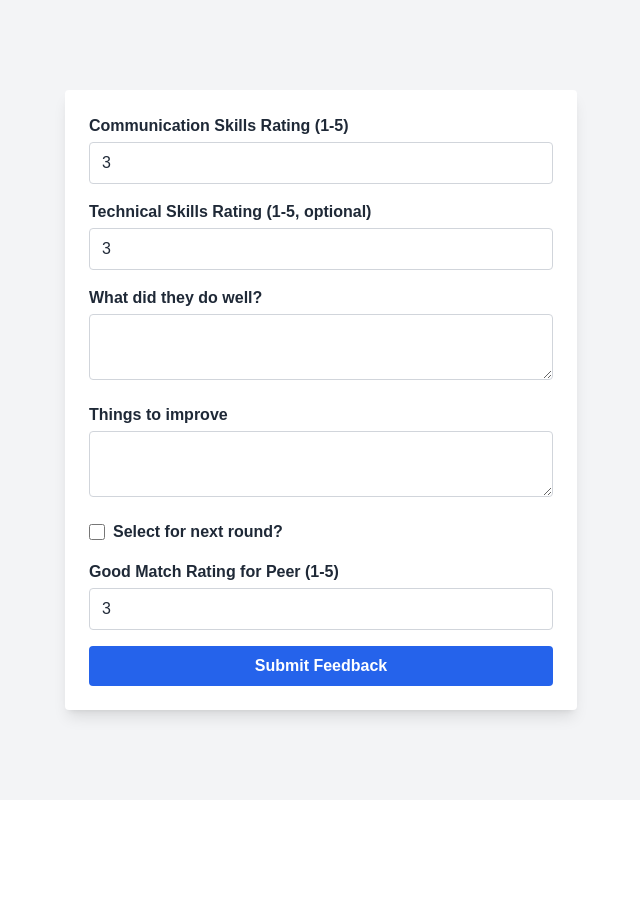
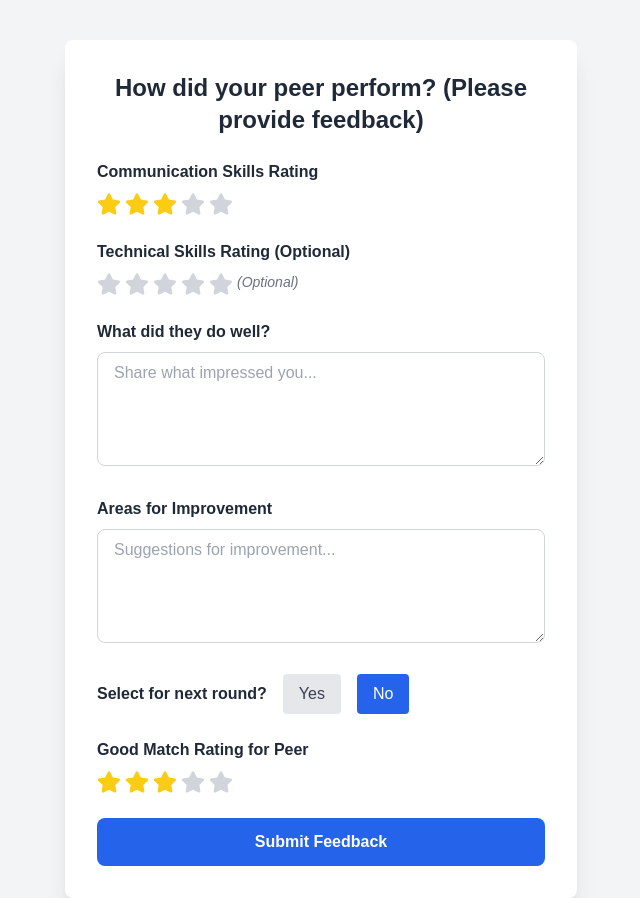
Before and after one commit to deepjyotk/mockmate-frontend, a Next.js app: page /interviewfeedback/1 in a window 1280 px wide. Shown: the whole page, without its empty margins (319-959 px from the left). Before the commit the page ends 800 px from the top, so only its background shows below. Built offline with nearby package versions, Linux system fonts and the light colour scheme; no server answers.

Commit message:
fixed few bugs

```diff
--- a/src/app/view-question/[id]/page.tsx
+++ b/src/app/view-question/[id]/page.tsx
@@ -85,7 +85,7 @@ const ViewQuestionPage = async ({params: promiseParams}: {
         <ul className="list-disc list-inside">
           {question.companies.map((company) => (
             <li key={company.companyId}>
-              Company ID: {company.companyId}, Frequency Asked: {company.frequencyAsked}, Last Asked: {" "}
+              Company Name: {company.companyName}, Frequency Asked: {company.frequencyAsked}, Last Asked: {" "}
               {company.lastAskedDate ? new Date(company.lastAskedDate).toLocaleString() : "N/A"}
             </li>
           ))}
--- a/src/components/auth/signup/SignupForm.tsx
+++ b/src/components/auth/signup/SignupForm.tsx
@@ -1,4 +1,5 @@
 "use client";
+
 import React, { useEffect, useState } from "react";
 import { useRouter } from "next/navigation";
 import { useAppDispatch, useAppSelector } from "@/redux/hooks";
--- a/src/components/feedback/InterviewFeedbackClient.tsx
+++ b/src/components/feedback/InterviewFeedbackClient.tsx
@@ -1,8 +1,10 @@
 'use client';
+
 import { FeedbackRequestModel } from "@/models/feedback/FeedbackRequestModel";
 import { axiosPostRequest } from "@/services/axiosService";
 import { useRouter } from "next/navigation";
 import { useState, FormEvent } from "react";
+import { FaStar } from "react-icons/fa";
 
 export interface PeerFeedbackDTO {
   communicationSkillsRating: number; // 1-5
@@ -22,10 +24,40 @@ interface InterviewFeedbackClientProps {
   roomID: string;
 }
 
+interface StarRatingProps {
+  rating: number;
+  onChange: (rating: number) => void;
+  optional?: boolean;
+}
+
+const StarRating: React.FC<StarRatingProps> = ({ rating, onChange, optional = false }) => {
+  const stars = Array.from({ length: 5 }, (_, i) => i + 1);
+  return (
+    <div className="flex space-x-1">
+      {stars.map((star) => (
+        <button
+          key={star}
+          type="button"
+          onClick={() => onChange(star)}
+          className="focus:outline-none"
+        >
+          <FaStar
+            className={`transition-colors duration-200 text-2xl ${
+              star <= rating ? "text-yellow-400" : "text-gray-300"
+            }`}
+          />
+        </button>
+      ))}
+      {optional && rating === 0 && (
+        <span className="text-sm text-gray-500 italic">(Optional)</span>
+      )}
+    </div>
+  );
+};
+
 const InterviewFeedbackClient: React.FC<InterviewFeedbackClientProps> = ({ roomID }) => {
-
   const [communicationSkillsRating, setCommunicationSkillsRating] = useState<number>(3);
-  const [technicalSkillsRating, setTechnicalSkillsRating] = useState<number | undefined>(3);
+  const [technicalSkillsRating, setTechnicalSkillsRating] = useState<number>(0); // 0 means not set
   const [didWellText, setDidWellText] = useState<string>("");
   const [thingsToImproveText, setThingsToImproveText] = useState<string>("");
   const [nextRoundSelection, setNextRoundSelection] = useState<boolean>(false);
@@ -39,7 +71,7 @@ const InterviewFeedbackClient: React.FC<InterviewFeedbackClientProps> = ({ roomI
       roomHash: roomID,
       peerFeedback: {
         communicationSkillsRating,
-        technicalSkillsRating,
+        technicalSkillsRating: technicalSkillsRating === 0 ? undefined : technicalSkillsRating,
         didWellText,
         thingsToImproveText,
         nextRoundSelection,
@@ -47,98 +79,96 @@ const InterviewFeedbackClient: React.FC<InterviewFeedbackClientProps> = ({ roomI
       },
     };
 
+    const response = await axiosPostRequest('/interviews/feedback', feedbackData);
 
-    const response = await axiosPostRequest('/interviews/feedback',feedbackData) ;
-
-    if ("error" in response){
+    if ("error" in response) {
       router.replace('/');
-      console.error("Failed to submit feedback:");
-      return ;
-    }else{
+      console.error("Failed to submit feedback:", response.error);
+      return;
+    } else {
       router.replace('/');
-      return ;
+      return;
     }
   };
+
   return (
-    <div className="bg-white shadow-lg rounded p-6 w-full max-w-lg">
-      <form onSubmit={submitFeedback} className="flex flex-col space-y-4">
+    <div className="bg-white shadow-xl rounded-lg p-8 w-full max-w-lg mx-auto mt-10">
+      <h2 className="text-2xl font-bold text-center mb-6">How did your peer perform? (Please provide feedback)</h2>
+      <form onSubmit={submitFeedback} className="flex flex-col space-y-6">
+        {/* Communication Skills */}
+        <div>
+          <label className="block font-semibold mb-2">
+            Communication Skills Rating
+          </label>
+          <StarRating rating={communicationSkillsRating} onChange={setCommunicationSkillsRating} />
+        </div>
 
+        {/* Technical Skills */}
         <div>
-          <label className="block font-semibold mb-1" htmlFor="communicationSkillsRating">Communication Skills Rating (1-5)</label>
-          <input
-            type="number"
-            id="communicationSkillsRating"
-            min={1}
-            max={5}
-            value={communicationSkillsRating}
-            onChange={(e) => setCommunicationSkillsRating(Number(e.target.value))}
-            className="border border-gray-300 rounded px-3 py-2 w-full"
+          <label className="block font-semibold mb-2">
+            Technical Skills Rating (Optional)
+          </label>
+          <StarRating rating={technicalSkillsRating} onChange={setTechnicalSkillsRating} optional />
+        </div>
+
+        {/* What did they do well? */}
+        <div>
+          <label className="block font-semibold mb-2">What did they do well?</label>
+          <textarea
+            placeholder="Share what impressed you..."
+            value={didWellText}
+            onChange={(e) => setDidWellText(e.target.value)}
+            className="w-full border border-gray-300 rounded-lg px-4 py-2 focus:outline-none focus:ring-2 focus:ring-blue-400 transition"
+            rows={4}
           />
         </div>
 
+        {/* Areas for Improvement */}
         <div>
-          <label className="block font-semibold mb-1" htmlFor="technicalSkillsRating">Technical Skills Rating (1-5, optional)</label>
-          <input
-            type="number"
-            id="technicalSkillsRating"
-            min={1}
-            max={5}
-            value={technicalSkillsRating ?? ""}
-            onChange={(e) => {
-              const val = e.target.value;
-              setTechnicalSkillsRating(val === "" ? undefined : Number(val));
-            }}
-            className="border border-gray-300 rounded px-3 py-2 w-full"
+          <label className="block font-semibold mb-2">Areas for Improvement</label>
+          <textarea
+            placeholder="Suggestions for improvement..."
+            value={thingsToImproveText}
+            onChange={(e) => setThingsToImproveText(e.target.value)}
+            className="w-full border border-gray-300 rounded-lg px-4 py-2 focus:outline-none focus:ring-2 focus:ring-blue-400 transition"
+            rows={4}
           />
         </div>
 
-        <div>
-          <label className="block font-semibold mb-1" htmlFor="didWellText">What did they do well?</label>
-          <textarea
-            id="didWellText"
-            value={didWellText}
-            onChange={(e) => setDidWellText(e.target.value)}
-            className="border border-gray-300 rounded px-3 py-2 w-full"
-          />
+        {/* Next Round Selection using Yes/No Buttons */}
+        <div className="flex items-center space-x-4">
+          <span className="font-semibold">Select for next round?</span>
+          <button
+            type="button"
+            onClick={() => setNextRoundSelection(true)}
+            className={`px-4 py-2 rounded transition-colors ${
+              nextRoundSelection ? "bg-blue-600 text-white" : "bg-gray-200 text-gray-700 hover:bg-gray-300"
+            }`}
+          >
+            Yes
+          </button>
+          <button
+            type="button"
+            onClick={() => setNextRoundSelection(false)}
+            className={`px-4 py-2 rounded transition-colors ${
+              !nextRoundSelection ? "bg-blue-600 text-white" : "bg-gray-200 text-gray-700 hover:bg-gray-300"
+            }`}
+          >
+            No
+          </button>
         </div>
 
+        {/* Good Match Rating */}
         <div>
-          <label className="block font-semibold mb-1" htmlFor="thingsToImproveText">Things to improve</label>
-          <textarea
-            id="thingsToImproveText"
-            value={thingsToImproveText}
-            onChange={(e) => setThingsToImproveText(e.target.value)}
-            className="border border-gray-300 rounded px-3 py-2 w-full"
-          />
-        </div>
-
-        <div className="flex items-center space-x-2">
-          <input
-            type="checkbox"
-            id="nextRoundSelection"
-            checked={nextRoundSelection}
-            onChange={(e) => setNextRoundSelection(e.target.checked)}
-            className="h-4 w-4"
-          />
-          <label htmlFor="nextRoundSelection" className="font-semibold">Select for next round?</label>
-        </div>
-
-        <div>
-          <label className="block font-semibold mb-1" htmlFor="goodMatchForPeerRating">Good Match Rating for Peer (1-5)</label>
-          <input
-            type="number"
-            id="goodMatchForPeerRating"
-            min={1}
-            max={5}
-            value={goodMatchForPeerRating}
-            onChange={(e) => setGoodMatchForPeerRating(Number(e.target.value))}
-            className="border border-gray-300 rounded px-3 py-2 w-full"
-          />
+          <label className="block font-semibold mb-2">
+            Good Match Rating for Peer
+          </label>
+          <StarRating rating={goodMatchForPeerRating} onChange={setGoodMatchForPeerRating} />
         </div>
 
         <button
           type="submit"
-          className="bg-blue-600 text-white font-semibold px-4 py-2 rounded hover:bg-blue-700 transition"
+          className="bg-blue-600 hover:bg-blue-700 text-white font-semibold py-3 rounded-lg transition-colors"
         >
           Submit Feedback
         </button>
--- a/src/components/room/BehavioralInterviewComponent/BehavioralInterviewComponent.tsx
+++ b/src/components/room/BehavioralInterviewComponent/BehavioralInterviewComponent.tsx
@@ -1,85 +1,151 @@
-// BehavioralInterviewComponent.js
-
+import React, { useEffect, useRef, useState } from "react";
+import ReactMarkdown from "react-markdown";
 import VideoCall from "@/components/room/VideoCall/VideoCall";
-import QuestionSection from "@/components/room/QuestionSection";
-import { useRef } from "react";
 import { GetRoomPayloadResponse } from "@/models/room/GetRoomPayloadResponse";
 
-interface BehavioralInterviewComponentProps {
+interface BehavioralEngineeringComponentProps {
   roomId: string;
   roomPayload: GetRoomPayloadResponse;
   isInterviewerRole: boolean;
-  dividerPosition: number;
-  handleMouseDown: () => void;
   handleEndCall: () => void;
 }
 
-const BehavioralInterviewComponent = ({
+const BehavioralInterviewComponent: React.FC<BehavioralEngineeringComponentProps> = ({
   roomId,
   roomPayload,
   isInterviewerRole,
-  dividerPosition,
-  handleMouseDown,
   handleEndCall,
-}: BehavioralInterviewComponentProps) => {
-  const leftPanelRef = useRef<HTMLDivElement | null>(null);
-  const rightPanelRef = useRef<HTMLDivElement | null>(null);
-  const dividerRef = useRef<HTMLDivElement | null>(null);
+}) => {
+  const videoCallRef = useRef<HTMLDivElement | null>(null);
+  const [sidebarWidth, setSidebarWidth] = useState(350); // initial width for interviewer
+  const [draggingDivider, setDraggingDivider] = useState(false);
+  const [markdownContent, setMarkdownContent] = useState<string | null>(null);
 
-  const handleMouseDownInternal = () => {
-    if (handleMouseDown) handleMouseDown();
+  // Extract S3 URL, tags, and companies
+  const questionS3Url = roomPayload?.peerInfo?.question?.questionS3Url;
+  const tags = roomPayload?.peerInfo?.question?.tags || [];
+  const companies = roomPayload?.peerInfo?.question?.companies || [];
+
+
+  // Fetch Markdown content from S3 URL
+  useEffect(() => {
+    const fetchMarkdown = async () => {
+      if (questionS3Url) {
+        try {
+          const response = await fetch(questionS3Url);
+          if (!response.ok) {
+            throw new Error("Failed to fetch Markdown file");
+          }
+          const text = await response.text();
+          setMarkdownContent(text);
+        } catch (error) {
+          console.error("Error fetching Markdown:", error);
+          setMarkdownContent("Error loading question.");
+        }
+      }
     };
 
-  const handleEndCallInternal = () => {
-    if (handleEndCall) handleEndCall();
+    fetchMarkdown();
+  }, [questionS3Url]);
+
+  const handleDividerMouseDown = (e: React.MouseEvent) => {
+    e.preventDefault();
+    setDraggingDivider(true);
+    const startX = e.clientX;
+    const startWidth = sidebarWidth;
+
+    const handleMouseMove = (moveEvent: MouseEvent) => {
+      const newWidth = startWidth + (moveEvent.clientX - startX);
+      setSidebarWidth(newWidth);
+    };
+
+    const handleMouseUp = () => {
+      setDraggingDivider(false);
+      document.removeEventListener("mousemove", handleMouseMove);
+      document.removeEventListener("mouseup", handleMouseUp);
+    };
+
+    document.addEventListener("mousemove", handleMouseMove);
+    document.addEventListener("mouseup", handleMouseUp);
   };
 
   return (
+    <div className="relative h-screen w-screen bg-gray-100 flex overflow-hidden">
+      {isInterviewerRole && (
         <div
-      style={{
-        height: "calc(100vh - 64px)",
-        display: "flex",
-        flexDirection: "row",
-      }}
+          className="bg-white p-6 shadow-md flex flex-col overflow-auto border-r border-gray-300"
+          style={{ width: `${sidebarWidth}px` }}
+        >
+          <h1 className="text-lg font-bold mb-4">Question you will ask to your peer:</h1>
+
+          {/* Tags Section */}
+          {tags.length > 0 && (
+            <div className="mb-4">
+              <h3 className="text-sm font-semibold text-gray-700 mb-2">Tags</h3>
+              <div className="flex flex-wrap gap-2">
+                {tags.map((tag, index) => (
+                  <span
+                    key={index}
+                    className="bg-blue-100 text-blue-800 text-xs font-medium px-3 py-1 rounded-full"
+                  >
+                    {tag}
+                  </span>
+                ))}
+              </div>
+            </div>
+          )}
+
+          {/* Companies Section */}
+          {companies.length > 0 && (
+            <div className="mb-4">
+              <h3 className="text-sm font-semibold text-gray-700 mb-2">Companies Asked</h3>
+              <div className="flex flex-wrap gap-2">
+                {companies.map((company, index) => (
+                  <span
+                    key={index}
+                    className="bg-green-100 text-green-800 text-xs font-medium px-3 py-1 rounded-full"
+                  >
+                    {company.companyName}
+                  </span>
+                ))}
+              </div>
+            </div>
+          )}
+
+          {/* Render Markdown content if fetched */}
+          {markdownContent && (
+            <div className="prose max-w-none">
+              <ReactMarkdown>{markdownContent}</ReactMarkdown>
+            </div>
+          )}
+        </div>
+      )}
+
+      {isInterviewerRole && (
+        <div
+          className="w-2 bg-gray-400 cursor-col-resize hover:bg-gray-600 transition"
+          onMouseDown={handleDividerMouseDown}
+          style={{ cursor: draggingDivider ? "ew-resize" : "col-resize" }}
+        ></div>
+      )}
+
+      <div
+        className="flex-1 flex justify-center items-center relative bg-gray-900"
+        style={{ width: isInterviewerRole ? `calc(100% - ${sidebarWidth}px)` : "100%" }}
       >
         <div
-        ref={leftPanelRef}
-        className="flex flex-col bg-gray-100"
-        style={{ flex: `0 0 ${isInterviewerRole ? dividerPosition : 100}%` }}
+          ref={videoCallRef}
+          className="absolute z-10 w-full h-full bg-gray-800 shadow-md border rounded-md"
         >
           <VideoCall
             roomId={roomId}
             userName={roomPayload?.userDetails?.userName || "Guest"}
-          userID={roomPayload?.userDetails?.userID?.toString() || "0"}
-          onEndCall={handleEndCallInternal}
-          interviewTypeModel={roomPayload?.roomDetails?.interviewType || "General"}
+            userID={roomPayload.userDetails?.userID.toString()}
+            interviewTypeModel={roomPayload?.roomDetails.interviewType}
             isInterviewerRole={isInterviewerRole}
+            onEndCall={handleEndCall}
           />
         </div>
-
-      <div>
-        {isInterviewerRole && (
-          <div>
-            <div
-              ref={dividerRef}
-              className="w-px cursor-col-resize bg-gray-300"
-              onMouseDown={handleMouseDownInternal}
-            ></div>
-
-            <div
-              ref={rightPanelRef}
-              className="flex flex-col bg-white overflow-y-auto"
-              style={{ flex: `1 1 ${100 - dividerPosition}%` }}
-            >
-              <div className="p-5 h-full overflow-y-auto">
-                <h2 className="text-xl font-semibold mb-4">
-                  Interview Questions
-                </h2>
-                <QuestionSection question={roomPayload?.peerInfo?.question || "No question available"} />
-              </div>
-            </div>
-          </div>
-        )}
       </div>
     </div>
   );
--- a/src/components/room/InterviewLayout.tsx
+++ b/src/components/room/InterviewLayout.tsx
@@ -33,7 +33,7 @@ const InterviewLayout = ({ roomId, interviewId, roomPayload }: InterviewLayoutPr
   const handleMouseMove = useCallback((e: MouseEvent) => {
     const containerWidth = dividerRef.current?.parentElement?.offsetWidth || 1;
     const newDividerPosition = (e.clientX / containerWidth) * 100;
-    setDividerPosition(Math.min(80, Math.max(20, newDividerPosition)));
+    setDividerPosition(Math.min(80, Math.max(80, newDividerPosition)));
   }, []);
 
   const handleMouseUp = useCallback(() => {
@@ -52,7 +52,7 @@ const InterviewLayout = ({ roomId, interviewId, roomPayload }: InterviewLayoutPr
     const tenMinutesInMs = 10 * 60 * 1000;
     const timeDiff = Math.abs(currentTime.getTime() - interviewEndTime.getTime());
 
-    // TODO: By passing --> future remove
+
     if (true || currentTime > interviewEndTime || timeDiff > tenMinutesInMs) {
       router.push(`/interviewfeedback/${encodeURIComponent(roomId)}/`);
     } else {
--- a/src/components/room/RoomMainComponent.tsx
+++ b/src/components/room/RoomMainComponent.tsx
@@ -18,13 +18,12 @@ const RoomMainComponent = ({
   roomId,
   roomPayload,
   isInterviewerRole,
-  dividerPosition,
-  handleMouseDown,
   handleEndCall,
 }: RoomMainComponentProps) => {
 //   const leftPanelRef = useRef<HTMLDivElement | null>(null);
 //   const rightPanelRef = useRef<HTMLDivElement | null>(null);
 //   const dividerRef = useRef<HTMLDivElement | null>(null);
+
 
   return (
     <main className="mt-16">
@@ -39,11 +38,10 @@ const RoomMainComponent = ({
         />
       ) : (
         <BehavioralInterviewComponent
+
           roomId={roomId}
           roomPayload={roomPayload}
           isInterviewerRole={isInterviewerRole}
-          dividerPosition={dividerPosition}
-          handleMouseDown={handleMouseDown}
           handleEndCall={handleEndCall}
         />
       )}
--- a/src/models/room/GetRoomPayloadResponse.ts
+++ b/src/models/room/GetRoomPayloadResponse.ts
@@ -35,6 +35,7 @@ export interface GetRoomPayloadResponse {
         companyID: number;
         frequencyAsked: string;
         lastAskedDate: string | null;
+        companyName: string;
       }[];
 
   }
--- a/src/redux/slices/home/upcomingInterviewSectionSlice.ts
+++ b/src/redux/slices/home/upcomingInterviewSectionSlice.ts
@@ -54,7 +54,7 @@ const initialState: UpcomingInterviewSectionState = {
   error: null,
 };
 const REMAINING_TIMING_DIFF_STARTS = 3600 ;
-const JOIN_INTERVIEW_BUTTON_ENABLED = 1000 ;
+const JOIN_INTERVIEW_BUTTON_ENABLED = 60 ;
 const ALLOW_TO_JOIN_AFTER_INTERVIEW_TIME = 1000 ;
 
 
--- a/src/services/axiosClient.ts
+++ b/src/services/axiosClient.ts
@@ -37,7 +37,7 @@ axiosClient.interceptors.response.use(
   },
   (error) => {
     if (error.response) {
-      console.error("API Error:", error.response);
+      // console.error("API Error:", error.response);
       // You can handle specific status codes here (e.g., 401, 403) if needed
     }
     return Promise.reject(error);
```
Also changed, not shown: src/services/serverComponentFetchRequest.ts (+1 -8 lines), src/components/room/SoftwareEngineeringComponent/editor/EditorMain.tsx (line endings or trailing spaces), src/components/room/VideoCall/VideoCall.tsx (line endings or trailing spaces). Lines whose indentation alone changed are shown as unchanged.
